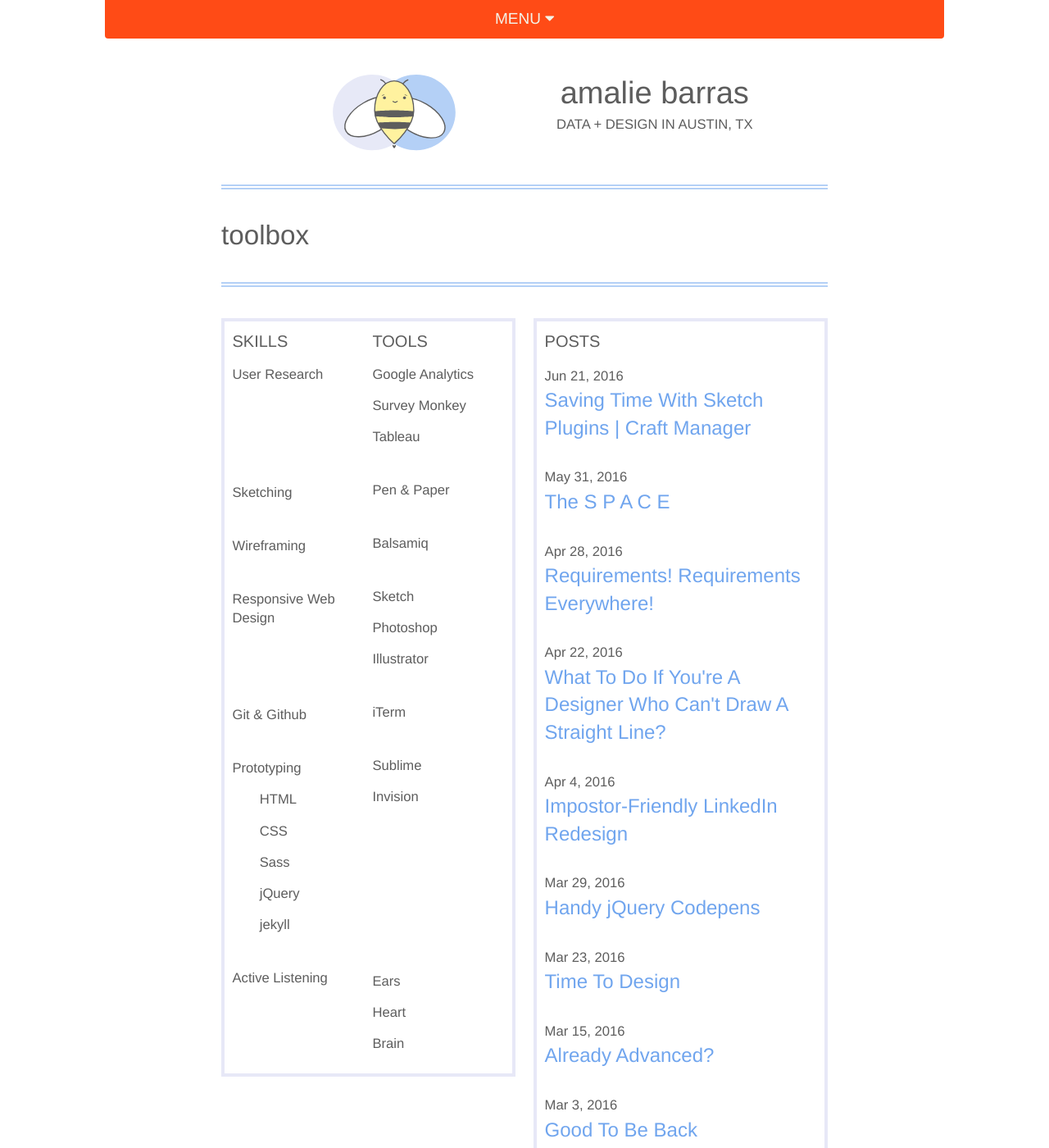
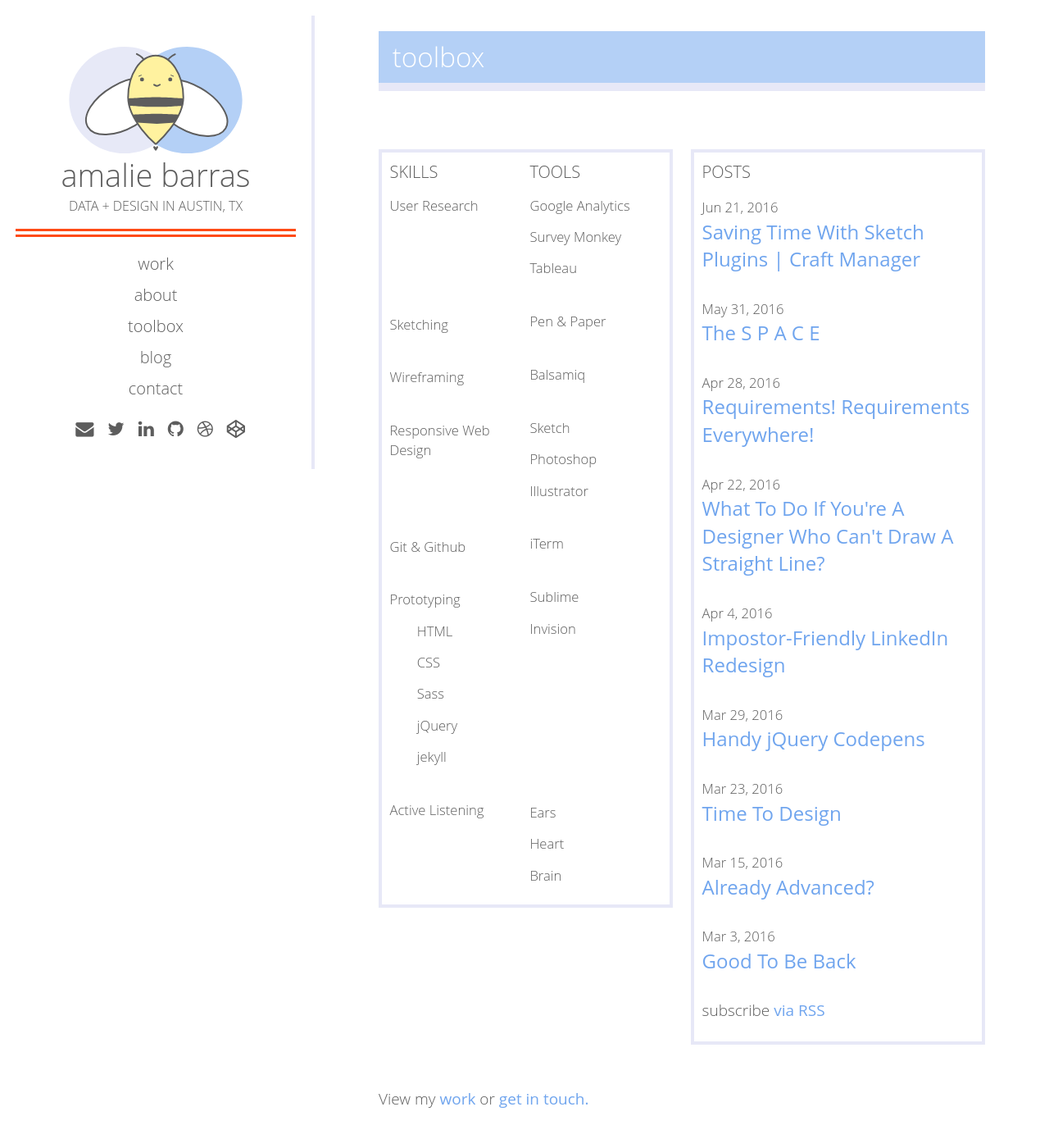
Before and after one commit to amaliebarras/amaliebarras.github.io, a Jekyll site: the page built from 03_toolbox.html, in a window 1280 px wide and 1400 px high. Shown: the whole window at 82% size. Built offline with Jekyll 4.4.1, drawn with Linux system fonts in a browser that asks for light colours; nearby versions of some CDN libraries; some of the changed text lies outside the part shown.

Commit message:
working left header

```diff
--- a/_includes/header.html
+++ b/_includes/header.html
@@ -14,6 +14,39 @@
     </div>
 </header>
 
+<header class = "left-header">
+  <div class = "left-header-wrapper">
+    <div class = "row">
+      <div class = "col col-12">
+        <div class = "logo-large">
+        </div>
+        <div class = "site-headline">
+          <h1>amalie barras</h1>
+          <h4>DATA + DESIGN IN AUSTIN, TX</h4>
+        </div>
+        <div class = "navlinks">
+              {% for my_page in site.pages %}
+                {% if my_page.title %}
+                <a class="page-link" href="{{ my_page.url | prepend: site.baseurl }}">{{ my_page.title }}</a>
+                {% endif %}
+              {% endfor %}
+        </div>
+        <div class = "footerright">
+            <span class = "icons">
+            <h3>
+            <a href = "mailto:hello@amaliebarras.com"> <i class="fa fa-envelope" aria-hidden="true"></i></a>
+            <a href = "http://twitter.com/amaliebarras"> <i class="fa fa-twitter" aria-hidden="true"></i></a>
+            <a href = "http://linkedin.com/in/amaliebarras"><i class="fa fa-linkedin" aria-hidden="true"></i>
+            <a href = "http://github.com/amaliebarras"><i class="fa fa-github" aria-hidden="true"></i></a>
+            <a href = "https://dribbble.com/AmalieBarras"><i class="fa fa-dribbble" aria-hidden="true"></i></a>
+            <a href = "https://www.codepen.io/AmalieBarras"><i class="fa fa-codepen" aria-hidden="true"></i></a></h3>
+            </span>
+        </div>
+      </div>
+    </div>
+  </div>
+</header>
+
 <script>
     $('.menu').click(function(){
     $('.trigger').slideToggle(700);
--- a/_includes/title.html
+++ b/_includes/title.html
@@ -1,7 +1,8 @@
 <div class = "title-wrapper">
 	<div class = "row">
 		<div class = "col-sm-1 col-1">
-		<p> </p>
+		<p>
+		</p>
 		</div>
 		<div class = "col-sm-5 col-5">
 			<div class = "logo-small">
--- a/_sass/_layout.scss
+++ b/_sass/_layout.scss
@@ -34,9 +34,10 @@
 /**
  * Page content
  */
-.page-content {
-    padding: $spacing-unit 0;
-}
+
+// .page-content {
+//     padding: $spacing-unit 0;
+// }
 
 .page-heading {
     font-size: 20px;
--- a/css/main.scss
+++ b/css/main.scss
@@ -3,12 +3,10 @@
 ---
 @charset "utf-8";
 
-
-
 // Our variables
-$base-font-family: "Prenton", Helvetica, Arial, sans-serif;
+$base-font-family: "Open Sans", Helvetica, Arial, sans-serif;
 $base-font-size:   19px;
-$base-font-weight: 200;
+$base-font-weight: 300;
 $small-font-size:  $base-font-size * 0.875;
 $base-line-height: 1.4;
 
@@ -55,6 +53,8 @@ $on-laptop:        800px;
 		'syntax-highlighting'
 ;
 
+//Mobile Header
+
 .site-header {
     position: fixed;
     width: 80%;
@@ -89,8 +89,83 @@ $on-laptop:        800px;
         margin-bottom: 1em;
         display: none;
     }
+}
 
+// Hide mobile header on desktop & hide desktop header on mobile
+
+@media only screen and (min-width: 916px) {
+   .page-content {
+        width: 70%;
+        float: right;
+    }
+    .site-header {
+        display: none;
+    }
 }
+
+@media only screen and (max-width: 916px) {
+    .left-header {
+        display: none;
+        width: 30%;
+    }
+}
+
+
+// Desktop Header
+
+.left-header {
+    border-right: solid 4px $grey-color;
+    box-sizing: border-box;
+    padding: 1em;
+    margin-top: 1em;
+    width: 30%;
+    position: fixed;
+    left: 0;
+    top: 0;
+    float: left;
+    text-align: center;
+        .logo-large {
+            margin-top: 1em;
+            height: 130px;
+            display: block;
+            text-indent: -9999px;
+            background: url(../images/logo_color.svg) center;
+            background-size: 300px 130px;
+            background-repeat: no-repeat;
+        }
+        .site-headline {
+            h1 {
+                margin-bottom: 0em;
+            }
+            h4 {
+                font-size: 16px;
+                padding-top: 0em;
+                margin-bottom: 1em;
+            }
+            border: solid 10px $brand-color;
+            border-style: none none double none;
+        }
+        a {
+            color: $text-color;
+        }
+        .navlinks {
+            margin: 1em;
+            a {
+            display: block;
+            font-weight: 300;
+            font-size: 20px;
+            margin-top: 0.5em;
+            }
+        }
+        .icons {
+            text-align: center;
+            a {
+                margin-left: 0.5em;
+            }
+        }
+}
+
+//about page
 
 .home {
     margin-top: 3em;
@@ -102,6 +177,9 @@ $on-laptop:        800px;
         background: url(../images/logo_color.svg) center;
         background-size: 300px 200px;
         background-repeat: no-repeat;
+        @media only screen and (min-width: 916px) {
+            display: none;
+        }
     }
     .site-headline {
         text-align: center;
@@ -113,14 +191,24 @@ $on-laptop:        800px;
             text-transform: uppercase;
             font-size: $small-font-size;
         }
+        @media only screen and (min-width: 916px) {
+            display: none;
+        }
     }
-    .subhead{
+    .subhead {
         margin-top: 2em;
-        border: solid 6px $line-color;
-        border-style: double none double none;
+        border: solid 10px $brand-color;
+        border-style: double none none none;
+        @media only screen and (min-width: 916px) {
+            border-style: none none none none;
+        }
         h2 {
+            color: white;
+            background: $line-color;
             font-size: 1.75em;
             margin: 1em 0em;
+            border-bottom: solid 10px $grey-color;
+            padding: 0.25em 0.5em;
         }
     }
     .aboutjpg {
@@ -134,18 +222,18 @@ $on-laptop:        800px;
         height: 400px;
         width: 100%;
     }
-    @media screen and (min-width: 550px) {
-        max-width: 80%;
-        margin: 3em auto;
-    }
 }
 
 .title-wrapper {
-      margin-top: 3em;
+    @media only screen and (min-width: 916px) {
+            display: none;
+        }
+    margin-top: 3em;
     .col {
         box-sizing: border-box;
     }
     .logo-small {
+        margin-top: 2em;
         margin: auto;
         height: 100px;
         display: block;
@@ -153,52 +241,40 @@ $on-laptop:        800px;
         background: url(../images/logo_color.svg) center;
         background-size: 150px 130px;
         background-repeat: no-repeat;
-        }
+    }
     .site-headline {
         text-align: center;
             h1 {
+                font-size: 21px;
                 margin-bottom: 0em;
                 font-weight: 300;
+                margin-top: 0.75em;
             }
             h4 {
                 text-transform: uppercase;
                 font-size: $small-font-size;
             }
-        }
-    @media screen and (max-width: 550px) {
-            .logo-small {
-            margin: auto;
-            height: 80px;
-            display: block;
-            text-indent: -9999px;
-            background: url(../images/logo_color.svg) center;
-            background-size: 100px 100px;
-            background-repeat: no-repeat;
-            }
-            .site-headline {
-            text-align: center;
-                h1 {
-                    margin-bottom: 0em;
-                    font-weight: 300;
-                    font-size: 1.25em;
-                }
-                h4 {
-                    text-transform: uppercase;
-                    font-size: $small-font-size;
-                }
-            }
-        }
+    }
 }
+
+
+// work page
 
 .work {
     .subhead{
         margin-top: 2em;
-        border: solid 6px $line-color;
-        border-style: double none double none;
+        border: solid 10px $brand-color;
+        border-style: double none none none;
         h2 {
+            color: white;
+            background: $line-color;
             font-size: 1.75em;
-            text-align: left;
             margin: 1em 0em;
+            border-bottom: solid 10px $grey-color;
+            padding: 0.25em 0.5em;
+        }
+        @media only screen and (min-width: 916px) {
+            border-style: none none none none;
         }
     }
     .piece {
@@ -231,7 +307,7 @@ $on-laptop:        800px;
         h1 {
             margin-bottom: 0em;
         }
-        @media screen and (max-width: 650px) {
+        @media screen and (max-width: 916px) {
             a {
                 padding: 0 0.5em;
             }
@@ -245,14 +321,23 @@ $on-laptop:        800px;
     }
 }
 
+// blog page
+
 .toolbox {
     .subhead{
         margin-top: 2em;
-        border: solid 6px $line-color;
-        border-style: double none double none;
+        border: solid 10px $brand-color;
+        border-style: double none none none;
         h2 {
+            color: white;
+            background: $line-color;
             font-size: 1.75em;
             margin: 1em 0em;
+            border-bottom: solid 10px $grey-color;
+            padding: 0.25em 0.5em;
+        }
+        @media only screen and (min-width: 916px) {
+            border-style: none none none none;
         }
     }
     .content {
@@ -278,7 +363,7 @@ $on-laptop:        800px;
         padding: 0.5em;
         box-sizing: border-box;
         }
-    @media screen and (max-width: 650px) {
+    @media screen and (max-width: 916px) {
         .skillstoolswrapper{
             float: left;
             display: block;
@@ -303,15 +388,24 @@ $on-laptop:        800px;
     }
 }
 
+// contact page
+
 .contact {
     .subhead{
         margin-top: 2em;
         margin-bottom: 1em;
-        border: solid 6px $line-color;
-        border-style: double none double none;
+        border: solid 10px $brand-color;
+        border-style: double none none none;
         h2 {
+            color: white;
+            background: $line-color;
             font-size: 1.75em;
             margin: 1em 0em;
+            border-bottom: solid 10px $grey-color;
+            padding: 0.25em 0.5em;
+        }
+        @media only screen and (min-width: 916px) {
+            border-style: none none none none;
         }
     }
     .invite {
@@ -338,6 +432,8 @@ $on-laptop:        800px;
     }
 }
 
+//footer
+
 
 .site-footer {
     box-sizing: border-box;
@@ -360,7 +456,10 @@ $on-laptop:        800px;
     .icons {
         text-align: right;
     }
-    @media screen and (max-width: 650px) {
+    @media screen and (min-width: 916px) {
+        display: none;
+    }
+    @media screen and (max-width: 916px) {
         .footerleft {
             p {
                 font-size: $small-font-size;
```
Also changed, not shown: 01_index.html (deleted, +0 -43 lines), 01_work.html (added, +58 -0 lines), 02_about.html (added, +43 -0 lines), 03_work.html (deleted, +0 -58 lines), 04_blog.html (added, +42 -0 lines), 03_toolbox.html (renamed from 02_toolbox.html), 05_contact.html (renamed from 04_contact.html).
